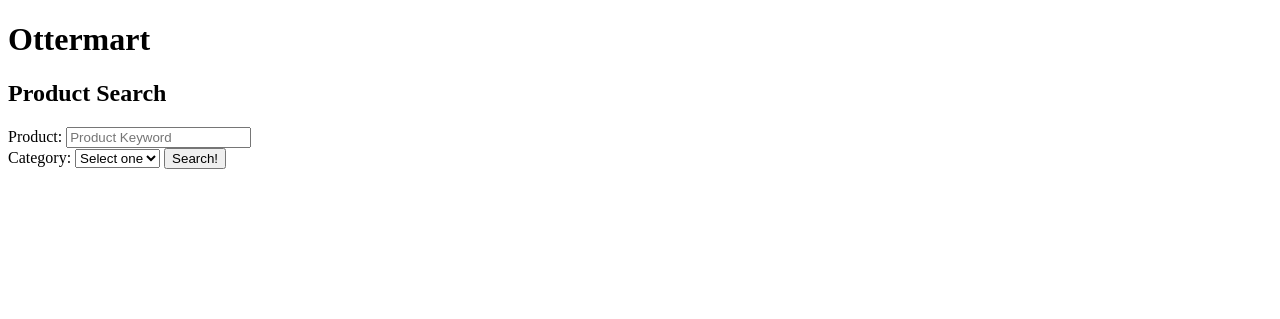
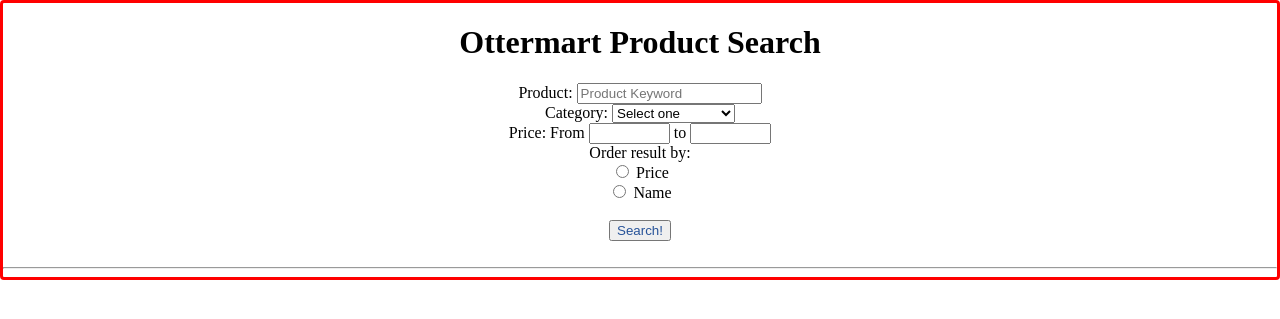
Before and after one commit to EricViscarra/cst336, a PHP site: page /labs/lab6/index.php in a window 1280 px wide. Shown: the top 319 px of the page. Run offline with PHP 8.4, Linux system fonts and the light colour scheme; tables that the repository leaves empty or names only in its code hold one stand-in row (values such as "Sample post"); data that the repository does not hold is empty.

Commit message:
Lab 6 done

```diff
--- a/inc/dbConnection.php
+++ b/inc/dbConnection.php
@@ -2,10 +2,20 @@
 function startConnection($dbName = "ottermart") {
     //Creating database connection
     $host = "localhost";
-    //$dbname = "ottermart";
     $username = "root";
     $password = "";
-    $dbConn = new PDO("mysql:host=$host;dbname=$dbname", $username, $password);
+
+    //when connecting from Heroku
+     if  (strpos($_SERVER['HTTP_HOST'], 'herokuapp') !== false) {
+        $url = parse_url(getenv("CLEARDB_DATABASE_URL"));
+        $host = $url["host"];
+        $dbname = substr($url["path"], 1);
+        $username = $url["user"];
+        $password = $url["pass"];
+    }
+
+
+    $dbConn = new PDO("mysql:host=$host;dbname=$dbName", $username, $password);
     $dbConn -> setAttribute(PDO::ATTR_ERRMODE, PDO::ERRMODE_EXCEPTION);
 
     return $dbConn;
--- /dev/null
+++ b/labs/lab6/css/styles.css
@@ -0,0 +1,12 @@
+body {
+    text-align: center;
+    margin: 0 auto;
+    border: solid;
+    border-radius: 4px;
+    border-color: red;
+}
+
+input {
+
+    color: #275399;
+}
--- a/labs/lab6/index.php
+++ b/labs/lab6/index.php
@@ -1,55 +1,109 @@
 <?php
 include "../../inc/dbConnection.php";
 $dbConn = startConnection("ottermart");
+
 function displayCategories() {
     global $dbConn;
-    $sql = "SELECT * FROM om_category ORDER BY catName";
+
+    $sql = "SELECT catId, catName FROM om_category ORDER BY catName";
+
     $stmt = $dbConn->prepare($sql);
     $stmt->execute();
     $records = $stmt->fetchAll(PDO::FETCH_ASSOC);
     echo "<br />";
+
     foreach ($records as $record) {
-        echo "<option>".$record['catName'] . "</option>";
+        echo "<option value='".$record["catId"]."' >" . $record["catName"]. "</option>";
     }
 }
-function filterProducts() {
+function displaySearchResults() {
     global $dbConn;
-    $product = $_GET['productName'];
-    //$sql = "SELECT * FROM om_product
-    //        WHERE productName LIKE '%$product%' OR productDescription LIKE '%$product%";
-    $sql = "SELECT * FROM om_product
-            WHERE productName LIKE :product";
+
+    if (isset($_GET["s"])) {
+
+        echo "<h3>Products Found: </h3>";
 
         $namedParameters = array();
 
-    $namedParameters[':product'] = "%$products%";
+        $sql = "SELECT * FROM om_product WHERE 1";
+
+        if (!empty($_GET['product'])) {
+            $sql .= " AND productName LIKE :productName OR productDescription LIKE :productName";
+            $namedParameters[":productName"] = "%" . $_GET['product'] . "%";
+        }
+
+        if (!empty($_GET['category'])) {
+            $sql .= " AND catId = :categoryId";
+            $namedParameters[":productName"] = "%" . $_GET['product'] . "%";
+        }
+
+        if (!empty($_GET['priceFrom'])) {
+            $sql .= " AND price >= :priceFrom";
+            $namedParameters[":priceFrom"] = $_GET['priceFrom'];
+        }
+
+        if (!empty($_GET['priceTo'])) {
+            $sql .= " AND price <= :priceTo";
+            $namedParameters[":priceTo"] = $_GET['priceTo'];
+        }
+
+        if (!empty($_GET['orderBy'])) {
+            if ($_GET['orderBy'] == "price") {
+
+                $sql .= " ORDER BY price";
+            }
+            else {
+                $sql .= " ORDER BY productName";
+            }
+
+        }
 
         $stmt = $dbConn->prepare($sql);
         $stmt->execute($namedParameters);
         $records = $stmt->fetchAll(PDO::FETCH_ASSOC);
-    print_r($records);
+        foreach ($records as $record) {
+
+            echo "<a href=\"purchaseHistory.php?productId=".$record["productId"]. "\"> History </a>";
+            echo $record["productName"] . " " . $record["productDescription"] . " $" . $record["price"] . "<br /><br />";
+        }
+    }
 }
 ?>
 <!DOCTYPE html>
 <html>
     <head>
         <title> Lab 6: Ottermart Product Search </title>
+        <link href="css/styles.css" rel="stylesheet" type="text/css" />
     </head>
     <body>
-        <h1> Ottermart </h1>
-        <h2> Product Search</h2></h1>
+        <h1> Ottermart Product Search</h1>
 
         <form>
 
-            Product: <input type="text" name="productName" placeholder="Product Keyword" />
+            Product: <input type="text" name="product" placeholder="Product Keyword" />
 
             <br />
 
-            Category: <select name="category">
+            Category:
+                <select name="category">
                     <option value=""> Select one </option>
                 <?=displayCategories()?>
                 </select>
-            <input type="submit" name="submit" value="Search!" />
+            <br />
+            Price: From <input type="text" name="priceFrom" size="7"/>
+                    to <input type="text" name="priceTo" size="7"/>
+            <br />
+            Order result by:
+            <br />
+
+            <input type = "radio" name="orderBy" value="price"/> Price <br />
+            <input type = "radio" name="orderBy" value="name"/> Name <br />
+            <br />
+            <input type="submit" value="Search!" name="s"/>
         </form>
+
+        <br />
+        <hr>
+        <?= displaySearchResults() ?>
     </body>
 </html>
```
Also changed, not shown: labs/lab6/purchaseHistory.php (added, +39 -0 lines), 1 other file. Lines whose indentation alone changed are shown as unchanged.
